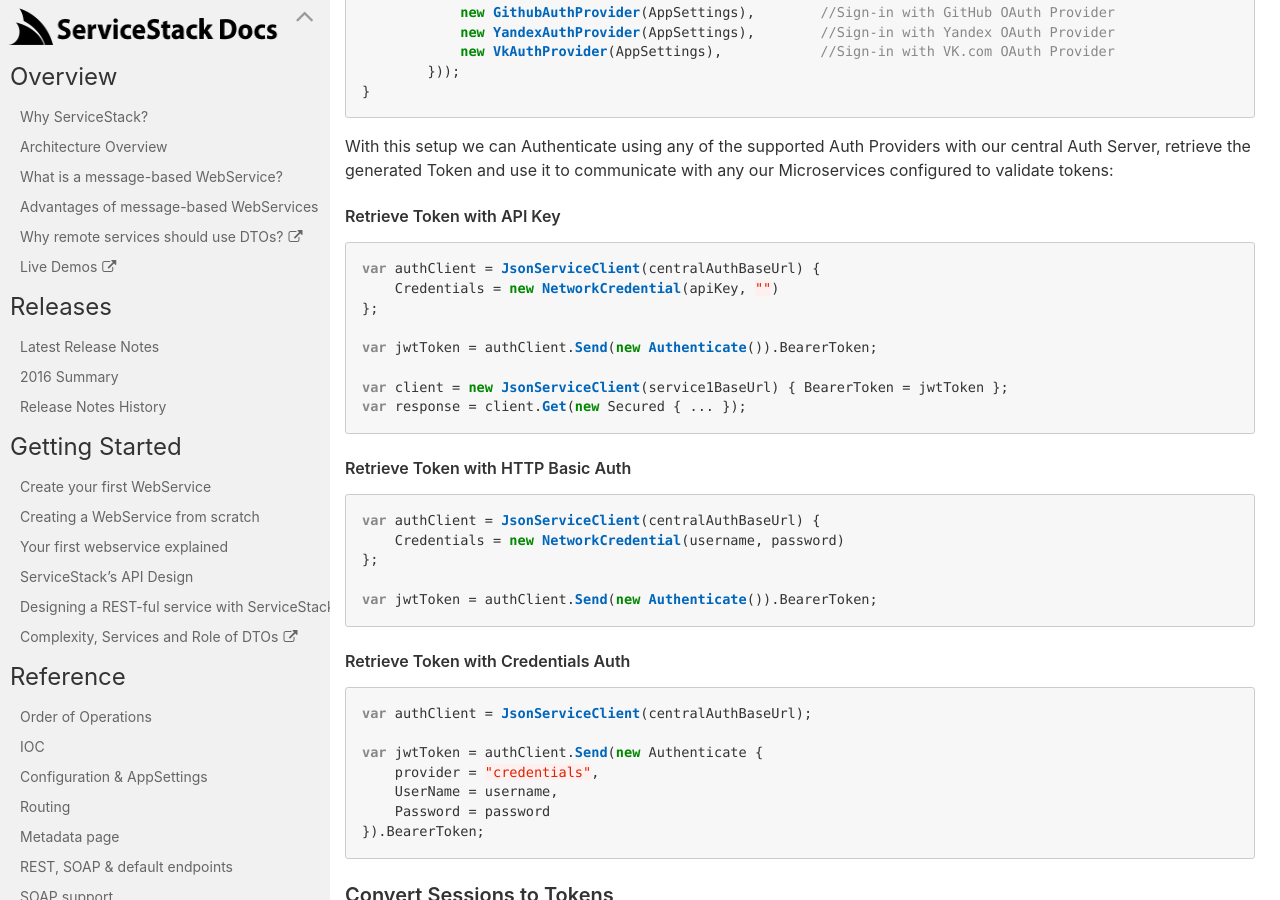
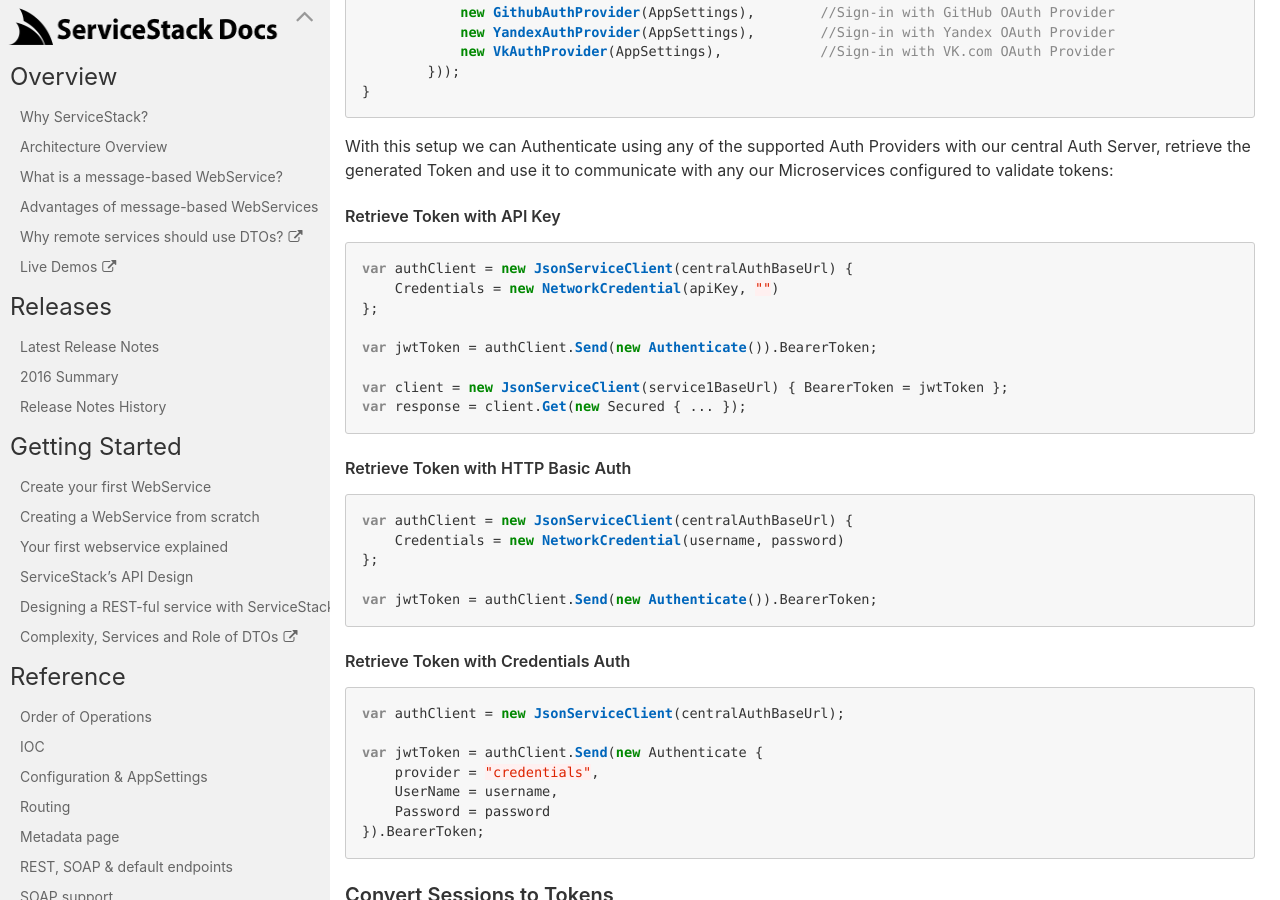
Before and after one commit to timker/docs, a Jekyll site: the page built from docs/_documentation/JWT-AuthProvider.md, in a window 1280 px wide and 900 px high, scrolled down 8056 px. Built offline with Jekyll 4.4.1, drawn with Linux system fonts in a browser that asks for light colours; nearby versions of some CDN libraries.

Commit message:
Update JWT-AuthProvider.md
Fixed some samples

````diff
--- a/docs/_documentation/JWT-AuthProvider.md
+++ b/docs/_documentation/JWT-AuthProvider.md
@@ -409,7 +409,7 @@ validate tokens:
 #### Retrieve Token with API Key
 
 ```csharp
-var authClient = JsonServiceClient(centralAuthBaseUrl) {
+var authClient = new JsonServiceClient(centralAuthBaseUrl) {
     Credentials = new NetworkCredential(apiKey, "")
 };
 
@@ -422,7 +422,7 @@ var response = client.Get(new Secured { ... });
 #### Retrieve Token with HTTP Basic Auth
 
 ```csharp
-var authClient = JsonServiceClient(centralAuthBaseUrl) {
+var authClient = new JsonServiceClient(centralAuthBaseUrl) {
     Credentials = new NetworkCredential(username, password)
 };
 
@@ -432,7 +432,7 @@ var jwtToken = authClient.Send(new Authenticate()).BearerToken;
 #### Retrieve Token with Credentials Auth
 
 ```csharp
-var authClient = JsonServiceClient(centralAuthBaseUrl);
+var authClient = new JsonServiceClient(centralAuthBaseUrl);
 
 var jwtToken = authClient.Send(new Authenticate {
     provider = "credentials",
````
